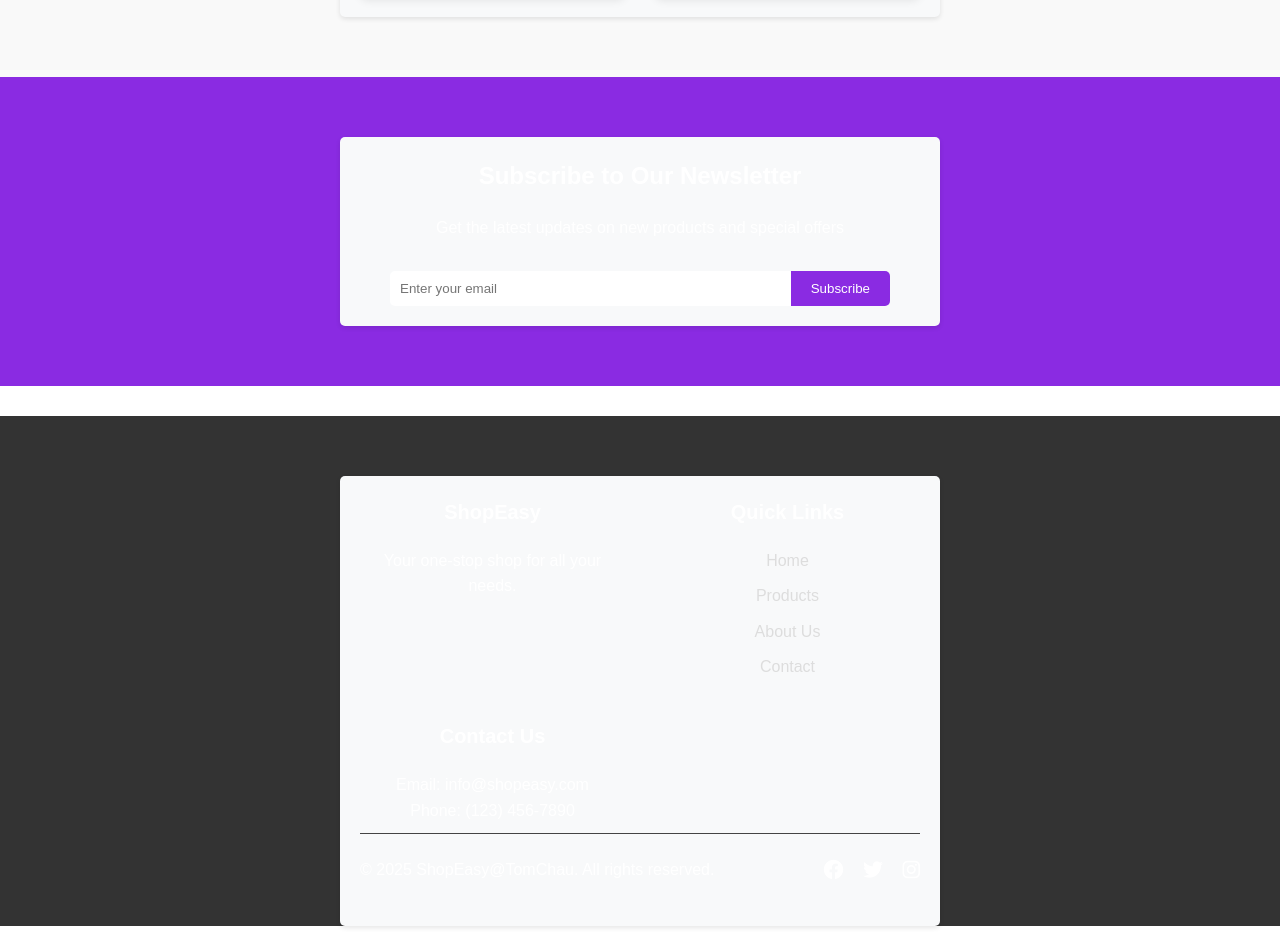
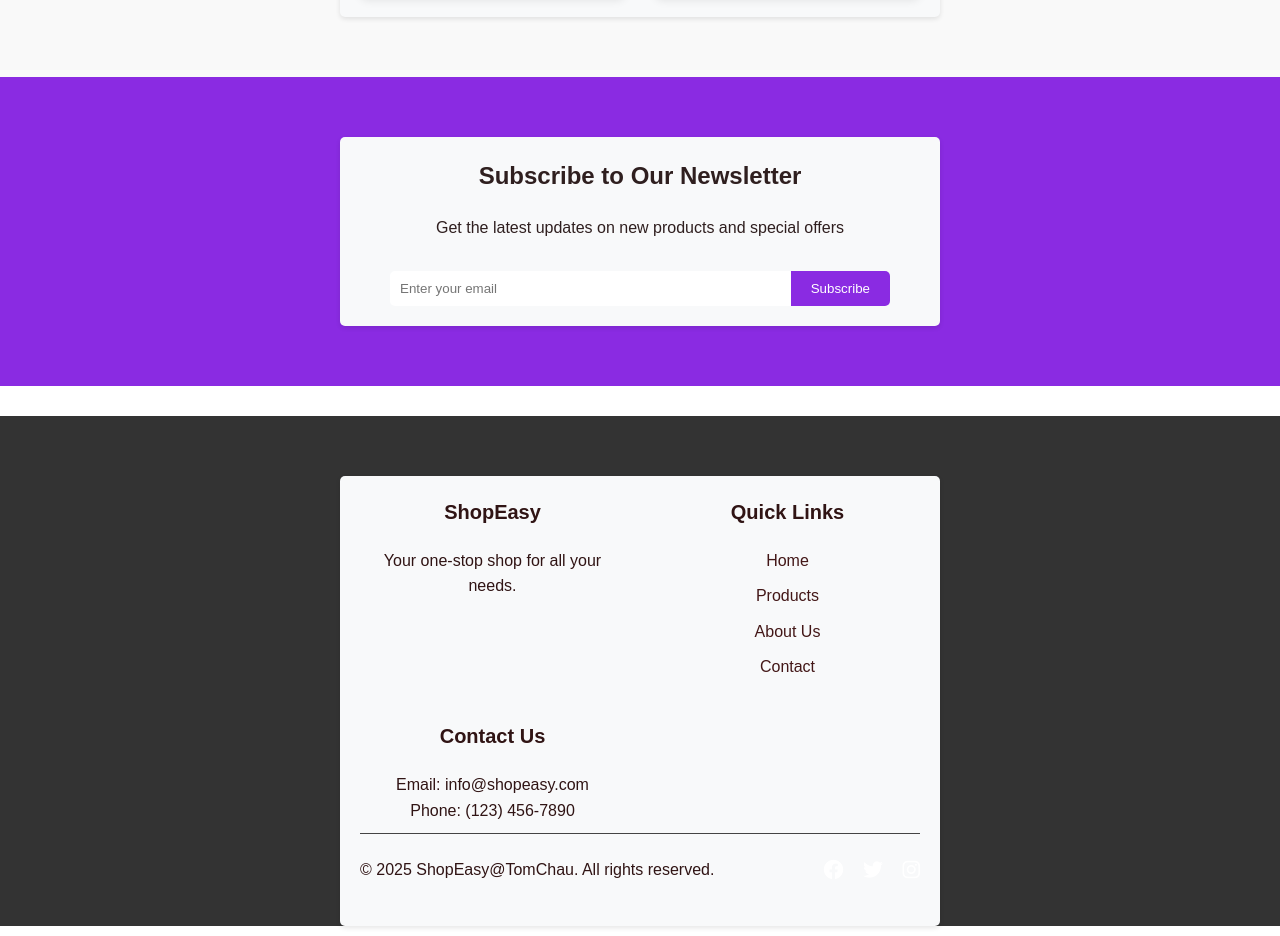
Before and after one commit to TomChau0402/E-Commerce, a plain HTML site: page index.html in a window 1280 px wide. Shown: the part 1502-2438 px from the top of the page. Drawn offline with Linux system fonts and the light colour scheme.

Commit message:
update 6_11_25

```diff
--- a/css/styles.css
+++ b/css/styles.css
@@ -147,7 +147,7 @@ body {
     padding: 60px 0;
     text-align: center;
     background: blueviolet;
-    color: white;
+    color: rgb(47, 31, 31);
 }
 
 .newsletter h2 {
@@ -178,7 +178,7 @@ body {
 /* Footer */
 .footer {
     background: #333;
-    color: white;
+    color: rgb(48, 20, 20);
     padding: 60px 0 0;
 }
 
@@ -203,7 +203,7 @@ body {
 }
 
 .footer-section ul li a {
-    color: #ddd;
+    color: #431717;
     text-decoration: none;
 }
 
@@ -342,7 +342,7 @@ footer div:first-child {
 .fa-brands {
     font-size: 24px;
     margin: 0 10px;
-    color: white;
+    color: rgb(148, 27, 27);
     transition: color 0.3s;
 }
 
```
